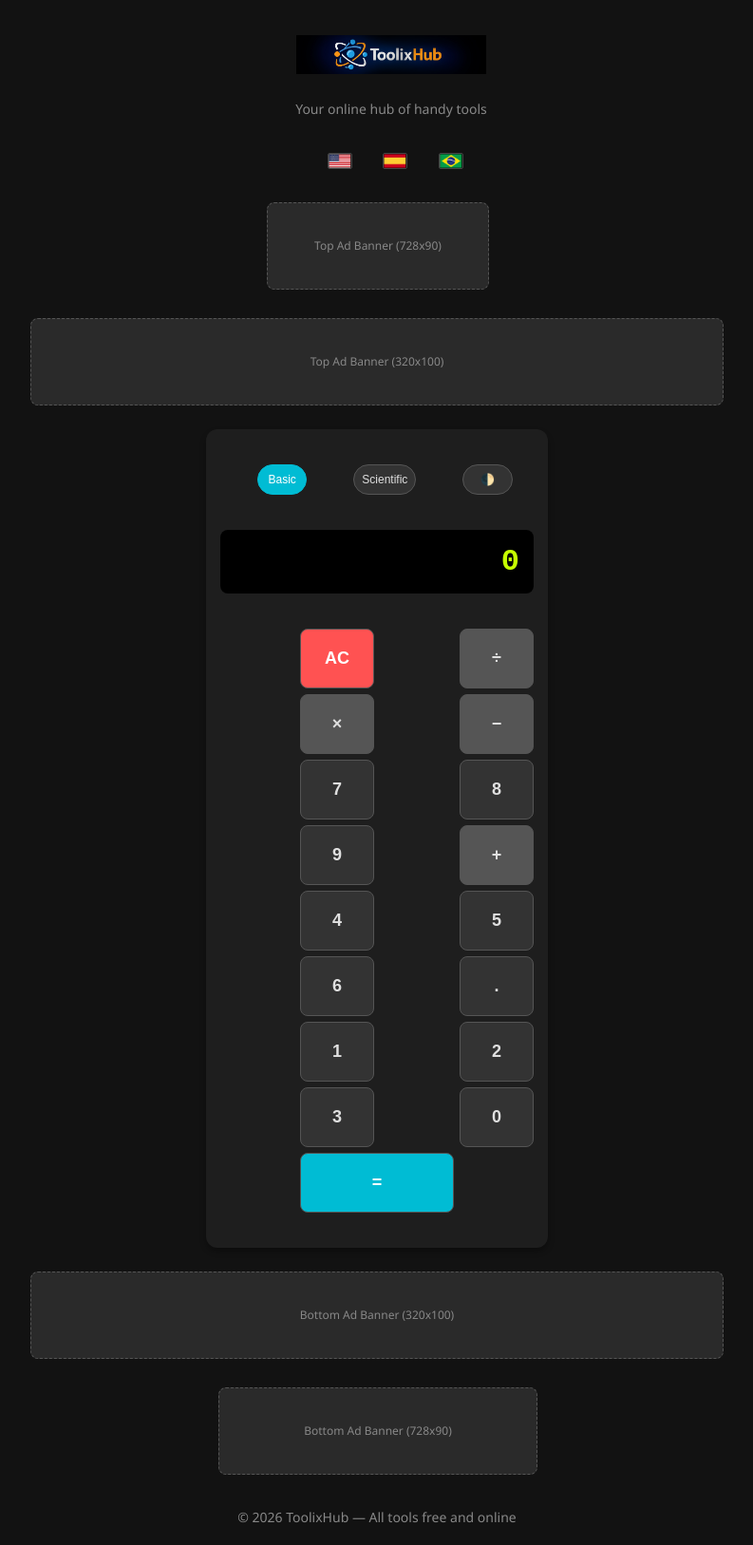
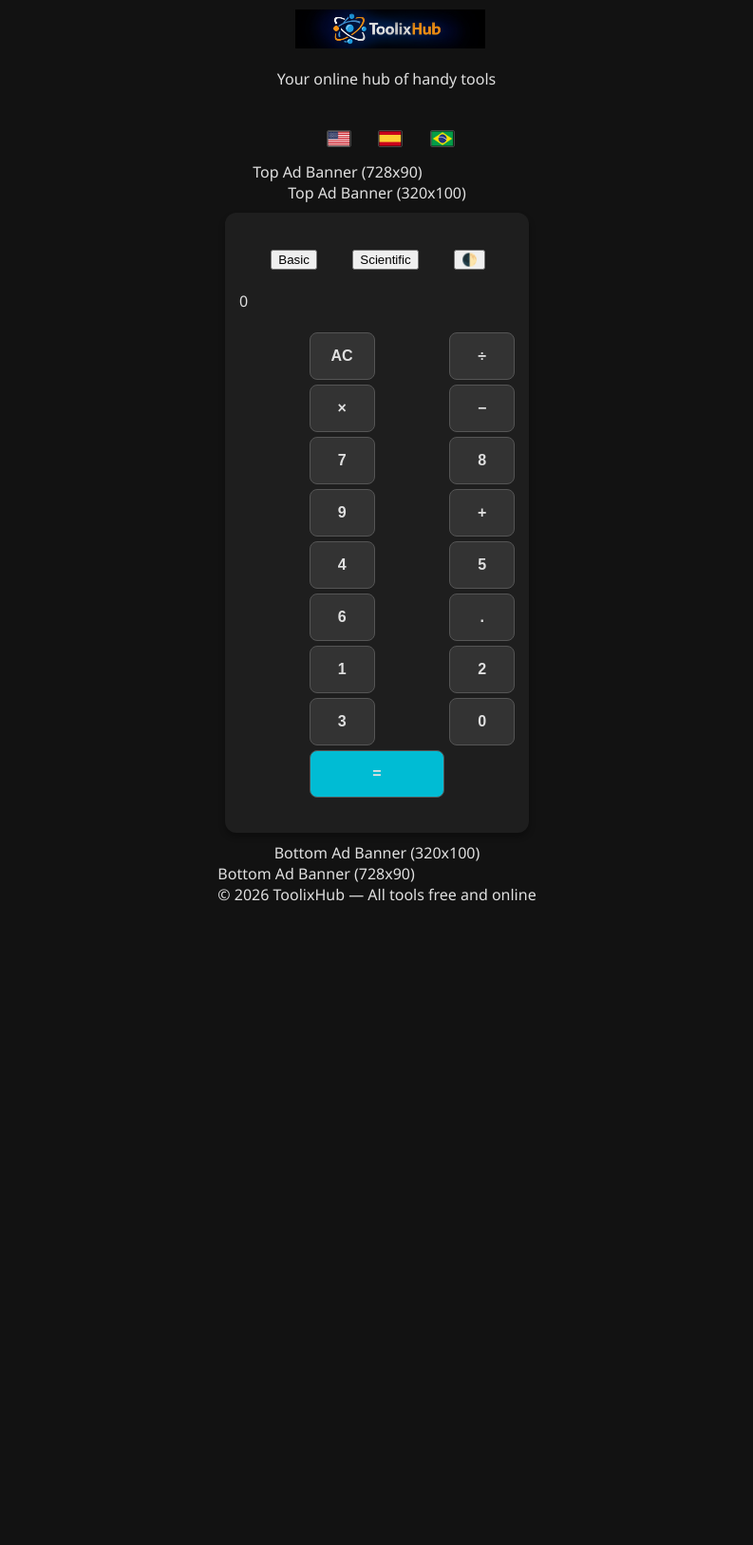
Before and after one commit to toolixhub-app/toolixhub, a Jekyll site: the page calculator.html, which Jekyll copies as it is, in a window 1280 px wide. Shown: the whole page at 95% size, without its empty margins (243-1036 px from the left). Built offline with Jekyll 4.4.1, drawn with Linux system fonts in a browser that asks for light colours; after the commit the page ends 953 px from its top, so only the background shows below that.

Commit message:
Update style.css

```diff
--- a/css/style.css
+++ b/css/style.css
@@ -15,63 +15,34 @@
   --ad-bg: #2a2a2a;
 }
 
-body.light-theme {
-  --bg-color: #f4f4f4;
-  --container-bg: #ffffff;
-  --text-color: #333;
-  --secondary-text: #666;
-  --accent-color: #008ba3;
-  --highlight-color: #000;
-  --border-color: #ccc;
-  --btn-bg: #e0e0e0;
-  --btn-hover: #d0d0d0;
-  --special-btn-bg: #bbb;
-  --sci-btn-bg: #eee;
-  --ac-btn-bg: #ff7961;
-  --ad-bg: #eee;
-}
-
 body {
   background-color: var(--bg-color);
   color: var(--text-color);
   font-family: 'Segoe UI', Roboto, Helvetica, Arial, sans-serif;
+  margin: 0;
   display: flex;
   flex-direction: column;
   align-items: center;
-  margin: 0;
-  padding: 0;
-  transition: background-color 0.3s, color 0.3s;
   min-height: 100vh;
 }
 
-/* --- CABEÇALHO PADRONIZADO --- */
+/* --- LOGO E BANDEIRAS PADRONIZADOS --- */
 header {
   text-align: center;
-  padding: 15px;
+  padding: 10px;
   width: 100%;
 }
 
-#header-placeholder img, header img {
+header img {
   max-width: 200px;
   height: auto;
-  display: block;
-  margin: 0 auto;
-}
-
-header p {
-  color: var(--secondary-text);
-  font-size: 14px;
-  margin: 5px 0;
 }
 
 .lang-selector {
-  margin-top: 10px;
+  margin-top: 5px;
   display: flex;
   justify-content: center;
-  gap: 10px;
-}
-.lang-selector a {
-  text-decoration: none;
+  gap: 8px;
 }
 .lang-selector img {
   width: 24px;
@@ -80,76 +51,22 @@ header p {
   border: 1px solid #444;
 }
 
-/* --- ESTRUTURA --- */
-.ad-space {
-  background-color: var(--ad-bg);
-  color: var(--secondary-text);
-  width: 100%;
-  max-width: 728px;
-  height: 90px;
-  display: flex;
-  align-items: center;
-  justify-content: center;
-  margin: 15px auto;
-  border-radius: 8px;
-  font-size: 12px;
-  border: 1px dashed var(--border-color);
-}
-
-/* --- CONTAINER CALCULADORA --- */
+/* --- container da calculadora --- */
 .main-container {
   background: var(--container-bg);
   padding: 15px;
   margin: 10px auto;
   border-radius: 12px;
   box-shadow: 0 4px 6px rgba(0,0,0,0.3);
-  width: 95%;
-  max-width: 360px;
+  width: 90%;
+  max-width: 320px;
   box-sizing: border-box;
 }
 
-/* --- BOTÕES DE MODO --- */
-.toggle-row {
-  display: flex;
-  gap: 10px;
-  margin-bottom: 15px;
-}
-
-.btn-toggle {
-  flex: 1;
-  background: var(--btn-bg);
-  color: var(--text-color);
-  border: 1px solid var(--border-color);
-  border-radius: 20px;
-  padding: 8px;
-  cursor: pointer;
-  font-size: 12px;
-  transition: background 0.2s;
-}
-
-.btn-toggle.active {
-  background: var(--accent-color);
-  color: #fff;
-  border-color: var(--accent-color);
-}
-
-#calc-display {
-  background: #000;
-  color: var(--highlight-color);
-  font-family: 'Courier New', Courier, monospace;
-  font-size: 32px;
-  text-align: right;
-  padding: 15px;
-  border-radius: 8px;
-  margin-bottom: 15px;
-  overflow-x: auto;
-  font-weight: bold;
-}
-
-/* --- GRADE DE BOTÕES (GRID) --- */
+/* --- GRADE DE BOTÕES (Corrigida) --- */
 .calc-buttons {
   display: grid;
-  gap: 6px;
+  gap: 5px;
   width: 100%;
 }
 
@@ -160,30 +77,19 @@ header p {
   background-color: var(--btn-bg);
   color: var(--text-color);
   border: 1px solid var(--border-color);
-  padding: 20px 0;
-  font-size: 18px;
+  padding: 15px 0;
+  font-size: 16px;
   font-weight: bold;
   border-radius: 8px;
   cursor: pointer;
-  transition: background 0.2s;
+  width: 100%; /* Preenche a célula */
   display: flex;
+  justify-content: center;
   align-items: center;
-  justify-content: center;
-  width: 100%;
-  box-sizing: border-box;
 }
 
-.btn-calc:hover { background-color: var(--btn-hover); }
+/* Tamanho de fonte reduzido para botões científicos */
+.btn-calc.sci { font-size: 13px; }
 
-.btn-calc.sci { font-size: 14px; }
-.btn-calc.op { background-color: var(--special-btn-bg); }
-.btn-calc.ac { background-color: var(--ac-btn-bg); color: #fff; }
-.btn-calc.equal { background-color: var(--accent-color); color: #fff; grid-column: span 2; }
-
-/* --- FOOTER --- */
-footer {
-  text-align: center;
-  padding: 20px;
-  color: var(--secondary-text);
-  font-size: 14px;
-}
+/* Botões Especiais */
+.btn-calc.equal { grid-column: span 2; background-color: var(--accent-color); }
```
